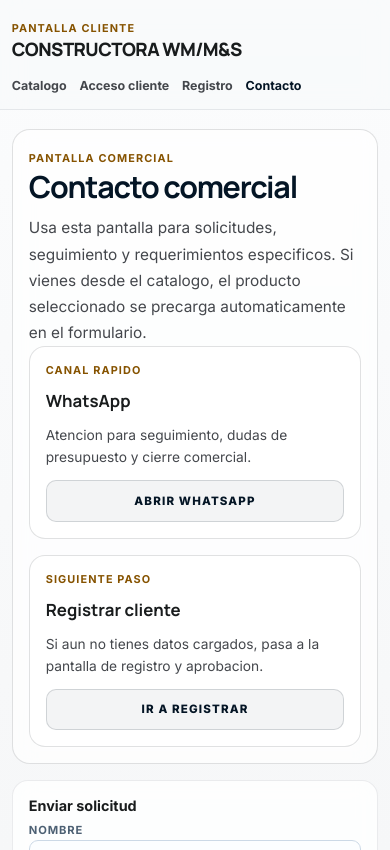
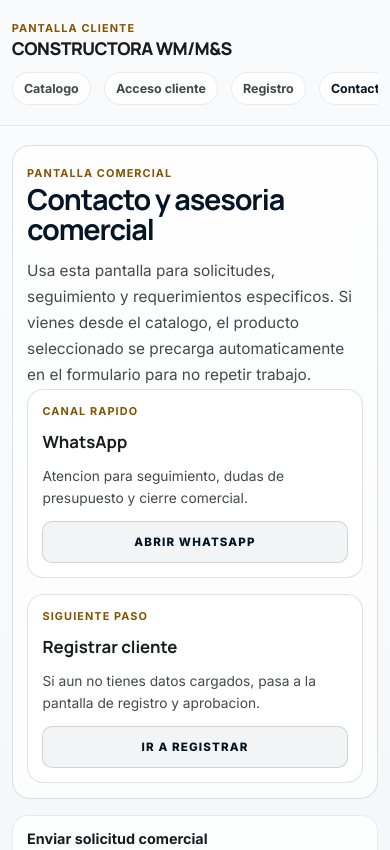
Before and after one commit to salazaroliveros-prog/productos_digitales_M-S, a website: page contacto.html in a window 390 px wide. Shown: the top 850 px of the page. Drawn offline with Linux system fonts and the light colour scheme; no server answers.

Commit message:
refactor: polish public copy and mobile navigation

```diff
--- a/contacto.html
+++ b/contacto.html
@@ -30,9 +30,9 @@
             <div class="container split-shell">
                 <section class="shell-section">
                     <span class="mini-label">Pantalla comercial</span>
-                    <h2 class="page-title">Contacto comercial</h2>
+                    <h2 class="page-title">Contacto y asesoria comercial</h2>
                     <p class="page-copy">
-                        Usa esta pantalla para solicitudes, seguimiento y requerimientos especificos. Si vienes desde el catalogo, el producto seleccionado se precarga automaticamente en el formulario.
+                        Usa esta pantalla para solicitudes, seguimiento y requerimientos especificos. Si vienes desde el catalogo, el producto seleccionado se precarga automaticamente en el formulario para no repetir trabajo.
                     </p>
                     <div class="route-grid mini-route-grid">
                         <article class="route-card shell-card">
@@ -51,7 +51,7 @@
                 </section>
 
                 <form id="lead-form" class="form-card shell-card contact-form-shell">
-                    <h3>Enviar solicitud</h3>
+                    <h3>Enviar solicitud comercial</h3>
                     <div class="field">
                         <label for="lead-nombre">Nombre</label>
                         <input id="lead-nombre" name="nombre" required />
@@ -92,7 +92,7 @@
     </main>
 
     <footer class="footer public-footer">
-        CONSTRUCTORA WM/M&S · Contacto comercial en pantalla separada del catalogo y del acceso
+        CONSTRUCTORA WM/M&S · Contacto comercial en pantalla dedicada
     </footer>
 
     <div id="toast" class="toast"></div>
--- a/styles.css
+++ b/styles.css
@@ -90,6 +90,7 @@ label,
   color: var(--muted);
   font-size: 0.78rem;
   font-weight: 700;
+  white-space: nowrap;
 }
 
 .topbar-nav a:hover {
@@ -98,6 +99,18 @@ label,
 
 .topbar-nav a.is-current {
   color: var(--primary);
+  position: relative;
+}
+
+.topbar-nav a.is-current::after {
+  content: '';
+  position: absolute;
+  left: 0;
+  right: 0;
+  bottom: -0.35rem;
+  height: 2px;
+  border-radius: 999px;
+  background: var(--accent);
 }
 
 .public-main {
@@ -386,6 +399,7 @@ label,
   align-self: stretch;
 }
 
+.contact-form-shell,
 .contact-form-large {
   align-self: stretch;
 }
@@ -870,6 +884,13 @@ textarea {
 
   .topbar-nav {
     gap: 0.8rem;
+    overflow-x: auto;
+    flex-wrap: nowrap;
+    padding-bottom: 0.25rem;
+  }
+
+  .topbar-nav::-webkit-scrollbar {
+    display: none;
   }
 
   .catalog-sidebar {
@@ -890,8 +911,31 @@ textarea {
     padding-top: 1.2rem;
   }
 
+  .topbar-inner {
+    gap: 0.75rem;
+  }
+
+  .topbar-nav a {
+    padding: 0.5rem 0.7rem;
+    border: 1px solid rgba(4, 21, 37, 0.08);
+    border-radius: 999px;
+    background: rgba(255, 255, 255, 0.7);
+  }
+
+  .topbar-nav a.is-current::after {
+    display: none;
+  }
+
+  .topbar-brand h1 {
+    font-size: 1.1rem;
+  }
+
   .hero-copy h2 {
     font-size: 2rem;
+  }
+
+  .page-title {
+    font-size: 1.8rem;
   }
 
   .grid {
@@ -914,6 +958,12 @@ textarea {
     grid-template-columns: 1fr;
   }
 
+  .route-card,
+  .shell-section,
+  .form-card {
+    padding: 0.9rem;
+  }
+
   .btn {
     width: 100%;
     min-height: 36px;
```
Also changed, not shown: catalogo.html (+3 -3 lines), index.html (+5 -5 lines), login.html (+4 -4 lines).
